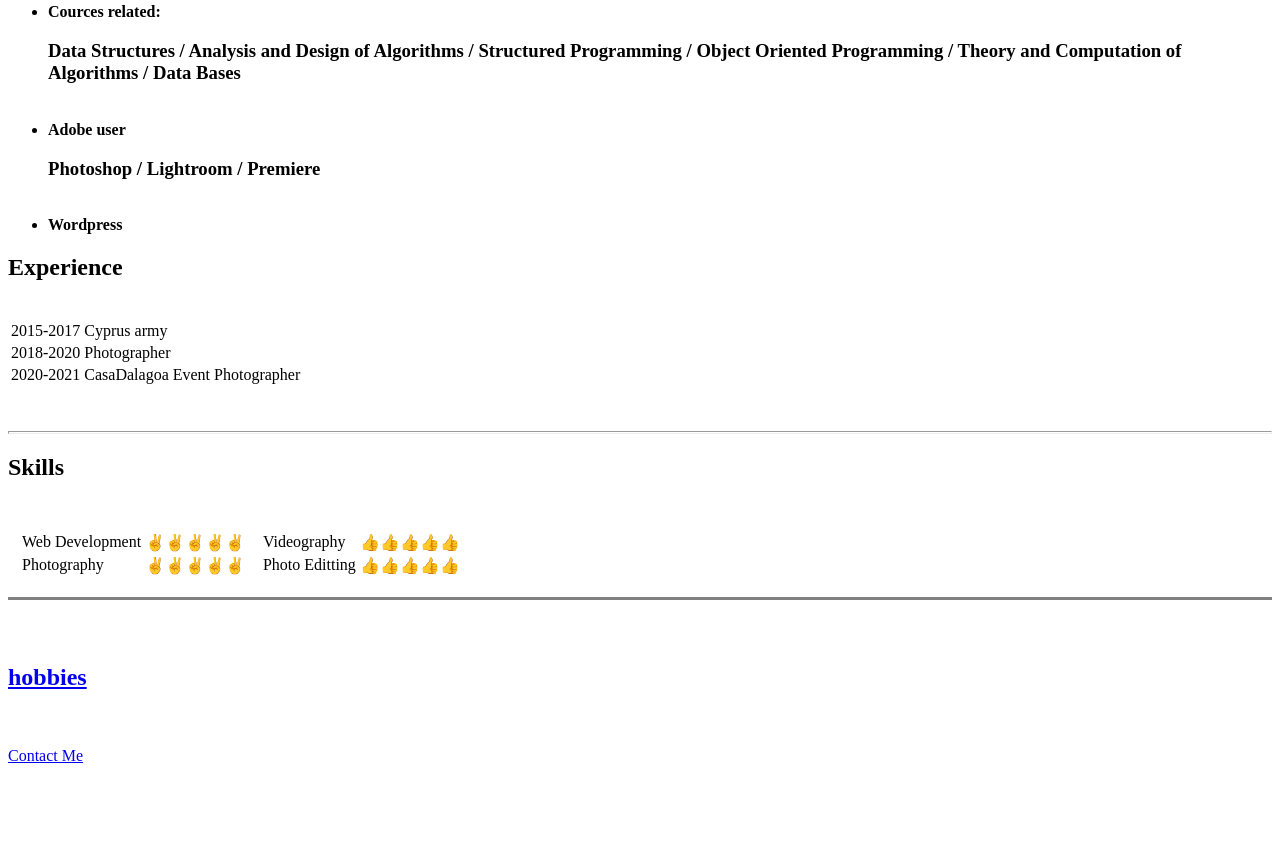
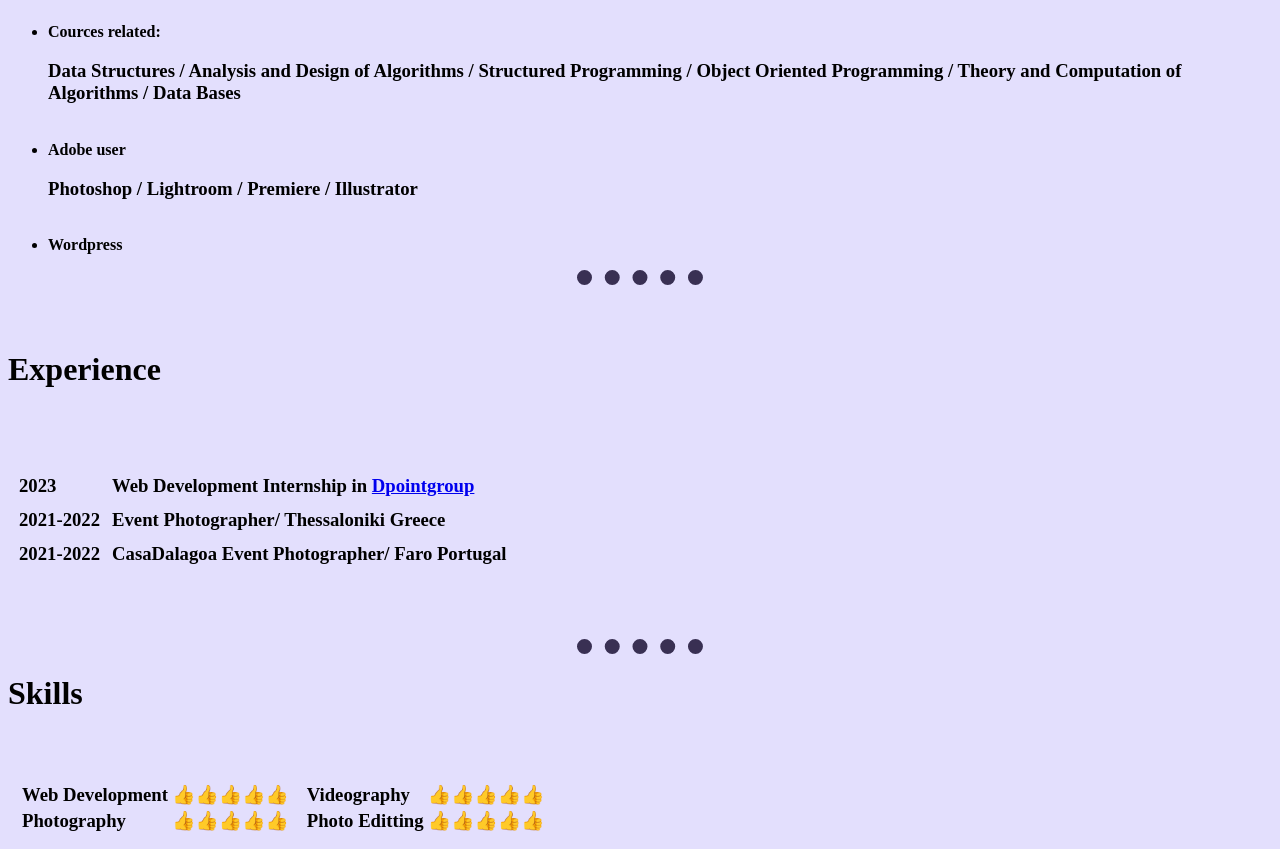
Before and after one commit to panachar1997/CV, a plain HTML site: page index.html in a window 1280 px wide. Shown: the part 1336-2185 px from the top of the page. Before the commit the page ends 2109 px from the top, so only its background shows below. Drawn offline with Linux system fonts and the light colour scheme.

Commit message:
Add files via upload

```diff
--- a/index.html
+++ b/index.html
@@ -5,6 +5,30 @@
     <meta http-equiv="X-UA-Compatible" content="IE=edge">
     <meta name="viewport" content="width=device-width, initial-scale=1.0">
     <title>harris website</title>
+    <style>
+
+       body{
+
+              background-color: #E3DFFD;
+           }
+        hr {
+            border-color: #393053;
+            border-style: none;
+            border-top-style: dotted;
+            border-width: 15px;
+            width: 10%;
+
+
+
+        }
+
+        img {
+
+            height:300px;
+           }
+
+    </style>
+
 </head>
 <body>
  <h1>Charis Panayides</h1>
@@ -25,7 +49,7 @@
 
  <br>
  <br>
- <hr size="7" noshade>
+ <hr>
  <br>
 
 <br>
@@ -47,7 +71,7 @@
   Udemy online courses</h3></li>
 
   </ul><br><br><br>
-<hr size="3" noshade><br><br>
+<hr><br><br>
 
 
 <h1>DIGITAL SKILLS </h1><br><br>
@@ -66,18 +90,15 @@
      </li>
      <li>
     <strong>Adobe user</strong><br>
-    <h3>Photoshop / Lightroom / Premiere</h3><br>
+    <h3>Photoshop / Lightroom / Premiere / Illustrator</h3><br>
      </li>
      <li>
         <strong>Wordpress</strong>
      </li>
 
+</ul>
 
-
-
-
-
-</ul>
+<hr><br><br>
 
 
 
@@ -85,39 +106,27 @@
 
 
 
-
-
-
-
-
-
-
-
-
-
-
-
-
-<h2>Experience</h2><br>
-<table>
+<h1>Experience</h1><br><br>
+<h3><table cellspacing="10">
   <tr>
-    <td>2015-2017</td>
-    <td>Cyprus army</td>
+    <td>2023</td>
+    <td>Web Development Internship in <a href="https://www.dpointgroup.com/">Dpointgroup</a> </td>
   </tr>
   <tr>
-    <td>2018-2020</td>
-    <td>Photographer</td>
+    <td>2021-2022</td>
+    <td> Event Photographer/ Thessaloniki Greece</td>
   </tr>
   <tr>
-  <td>2020-2021</td>
-  <td>CasaDalagoa Event Photographer</td>
+    <td>2021-2022</td>
+    <td>CasaDalagoa Event Photographer/ Faro Portugal</td>
   </tr>
-</table><br><br>
 
-<hr size="3">
-<h2>Skills</h2><br>
+</table></h3><br><br>
 
-<table cellspacing="10">
+<hr>
+<h1>Skills</h1><br>
+
+<h3><table cellspacing="10">
 
 
         <tr>
@@ -125,11 +134,11 @@
               <table>
                 <tr>
                     <td>Web Development</td>
-                    <td>✌✌✌✌✌</td>
+                    <td>👍👍👍👍👍</td>
                 </tr>
                 <tr>
                     <td>Photography</td>
-                    <td>✌✌✌✌✌</td>
+                    <td>👍👍👍👍👍</td>
                 </tr>
 
               </table>
@@ -160,14 +169,14 @@
 
 
 
-</table>
+</table></h3>
 
 
 
 
 </table>
 
-<hr size="3" noshade><br><br>
+<hr><br><br>
 <h2><a href="hobies.html">hobbies</a></h2><br><br>
 
 <a href="contact me.html">Contact Me</a>
```
Lines whose indentation alone changed are shown as unchanged.
